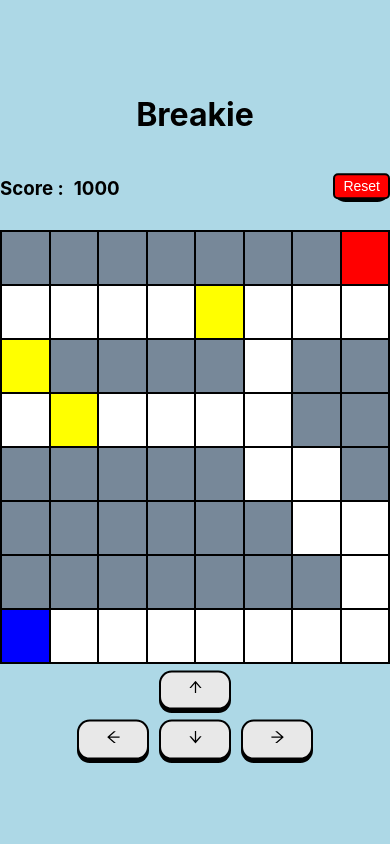
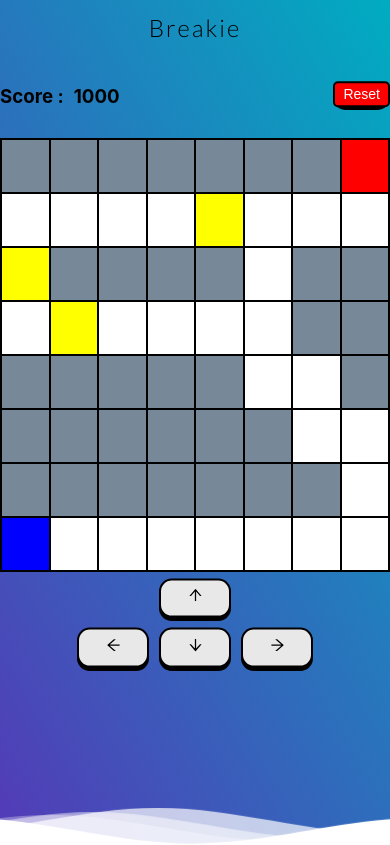
Before and after one commit to si-saaref/react-breakie, a React (Vite) app: page / in a window 390 px wide. Built offline with nearby package versions, Linux system fonts and the light colour scheme.

Commit message:
feat: create backgroun wave

```diff
--- a/src/App.css
+++ b/src/App.css
@@ -6,10 +6,13 @@
 }
 
 .game-container {
+	position: absolute;
+	z-index: 999;
 	width: 100vw;
 	display: flex;
+	flex-direction: column;
+	align-items: center;
 	justify-content: center;
-	background: lightblue;
 }
 
 /* .logo {
--- /dev/null
+++ b/src/components/UI/organism/Background/index.jsx
@@ -0,0 +1,33 @@
+import './style.css';
+
+export default function Background() {
+	return (
+		<>
+			<div className='background'>
+				<div className='waves-wrapper'>
+					<svg
+						className='waves'
+						xmlns='http://www.w3.org/2000/svg'
+						xmlnsXlink='http://www.w3.org/1999/xlink'
+						viewBox='0 24 150 28'
+						preserveAspectRatio='none'
+						shapeRendering='auto'
+					>
+						<defs>
+							<path
+								id='gentle-wave'
+								d='M-160 44c30 0 58-18 88-18s 58 18 88 18 58-18 88-18 58 18 88 18 v44h-352z'
+							/>
+						</defs>
+						<g className='parallax'>
+							<use xlinkHref='#gentle-wave' x='48' y='0' fill='rgba(255,255,255,0.7)' />
+							<use xlinkHref='#gentle-wave' x='48' y='3' fill='rgba(255,255,255,0.5)' />
+							<use xlinkHref='#gentle-wave' x='48' y='5' fill='rgba(255,255,255,0.3)' />
+							<use xlinkHref='#gentle-wave' x='48' y='7' fill='#fff' />
+						</g>
+					</svg>
+				</div>
+			</div>
+		</>
+	);
+}
--- /dev/null
+++ b/src/components/UI/organism/Background/style.css
@@ -0,0 +1,116 @@
+@import url(//fonts.googleapis.com/css?family=Lato:300:400);
+
+body {
+	margin: 0;
+}
+
+h1 {
+	font-family: 'Lato', sans-serif;
+	font-weight: 300;
+	letter-spacing: 2px;
+	font-size: 48px;
+}
+p {
+	font-family: 'Lato', sans-serif;
+	letter-spacing: 1px;
+	font-size: 14px;
+	color: #333333;
+}
+
+.background {
+	width: 100%;
+	height: 100vh;
+	position: relative;
+	text-align: center;
+	background: linear-gradient(60deg, rgba(84, 58, 183, 1) 0%, rgba(0, 172, 193, 1) 100%);
+	color: white;
+}
+
+.logo {
+	width: 50px;
+	fill: white;
+	padding-right: 15px;
+	display: inline-block;
+	vertical-align: middle;
+}
+
+.inner-header {
+	height: 65vh;
+	width: 100%;
+	margin: 0;
+	padding: 0;
+}
+
+.flex {
+	/*Flexbox for containers*/
+	display: flex;
+	justify-content: center;
+	align-items: center;
+	text-align: center;
+}
+
+.waves {
+	position: relative;
+	width: 100%;
+	height: 15vh;
+	margin-bottom: -7px; /*Fix for safari gap*/
+	min-height: 100px;
+	max-height: 150px;
+}
+
+.content {
+	position: relative;
+	height: 20vh;
+	text-align: center;
+	background-color: white;
+}
+
+.waves-wrapper {
+	position: absolute;
+	bottom: 0;
+	right: 0;
+	left: 0;
+}
+
+/* Animation */
+
+.parallax > use {
+	animation: move-forever 25s cubic-bezier(0.55, 0.5, 0.45, 0.5) infinite;
+}
+.parallax > use:nth-child(1) {
+	animation-delay: -2s;
+	animation-duration: 10s;
+}
+.parallax > use:nth-child(2) {
+	animation-delay: -3s;
+	animation-duration: 13s;
+}
+.parallax > use:nth-child(3) {
+	animation-delay: -4s;
+	animation-duration: 16s;
+}
+.parallax > use:nth-child(4) {
+	animation-delay: -5s;
+	animation-duration: 23s;
+}
+@keyframes move-forever {
+	0% {
+		transform: translate3d(-90px, 0, 0);
+	}
+	100% {
+		transform: translate3d(85px, 0, 0);
+	}
+}
+/*Shrinking for mobile*/
+@media (max-width: 768px) {
+	.waves {
+		height: 40px;
+		min-height: 40px;
+	}
+	.content {
+		height: 30vh;
+	}
+	h1 {
+		font-size: 24px;
+	}
+}
--- a/src/components/UI/organism/Board/style.css
+++ b/src/components/UI/organism/Board/style.css
@@ -1,5 +1,5 @@
 .container-fluid {
-	height: 100vh;
+	/* height: 100vh; */
 	width: fit-content;
 	display: flex;
 	flex-direction: column;
--- a/src/components/pages/Game.jsx
+++ b/src/components/pages/Game.jsx
@@ -1,5 +1,6 @@
 import { useState } from 'react';
 import { gridLayout as grid } from '../../utils/utils';
+import Background from '../UI/organism/Background';
 import Board from '../UI/organism/Board';
 
 export default function Game() {
@@ -11,6 +12,7 @@
 			<div className='game-container'>
 				<Board grid={gridLayout} />
 			</div>
+			<Background />
 		</>
 	);
 }
```
